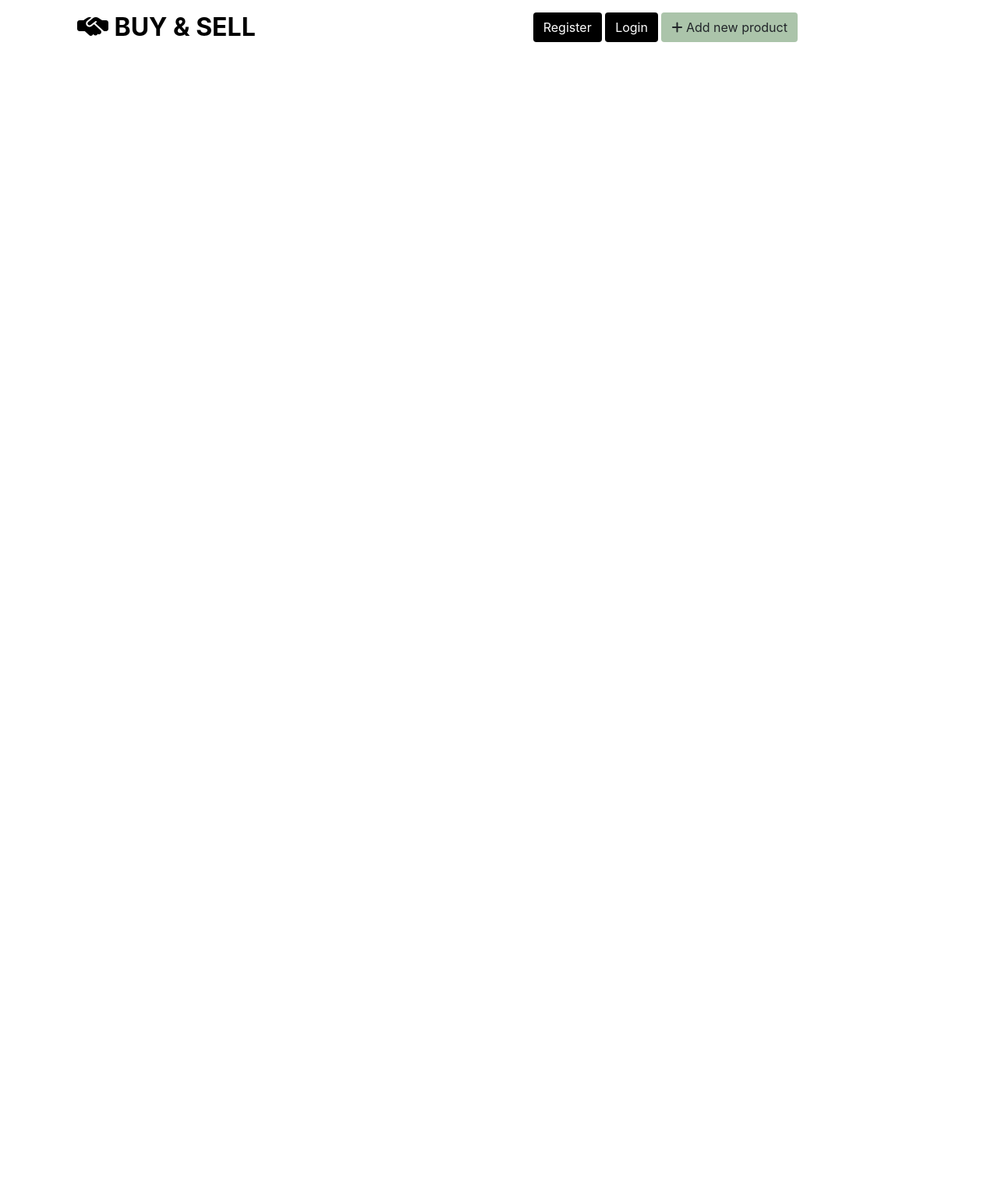
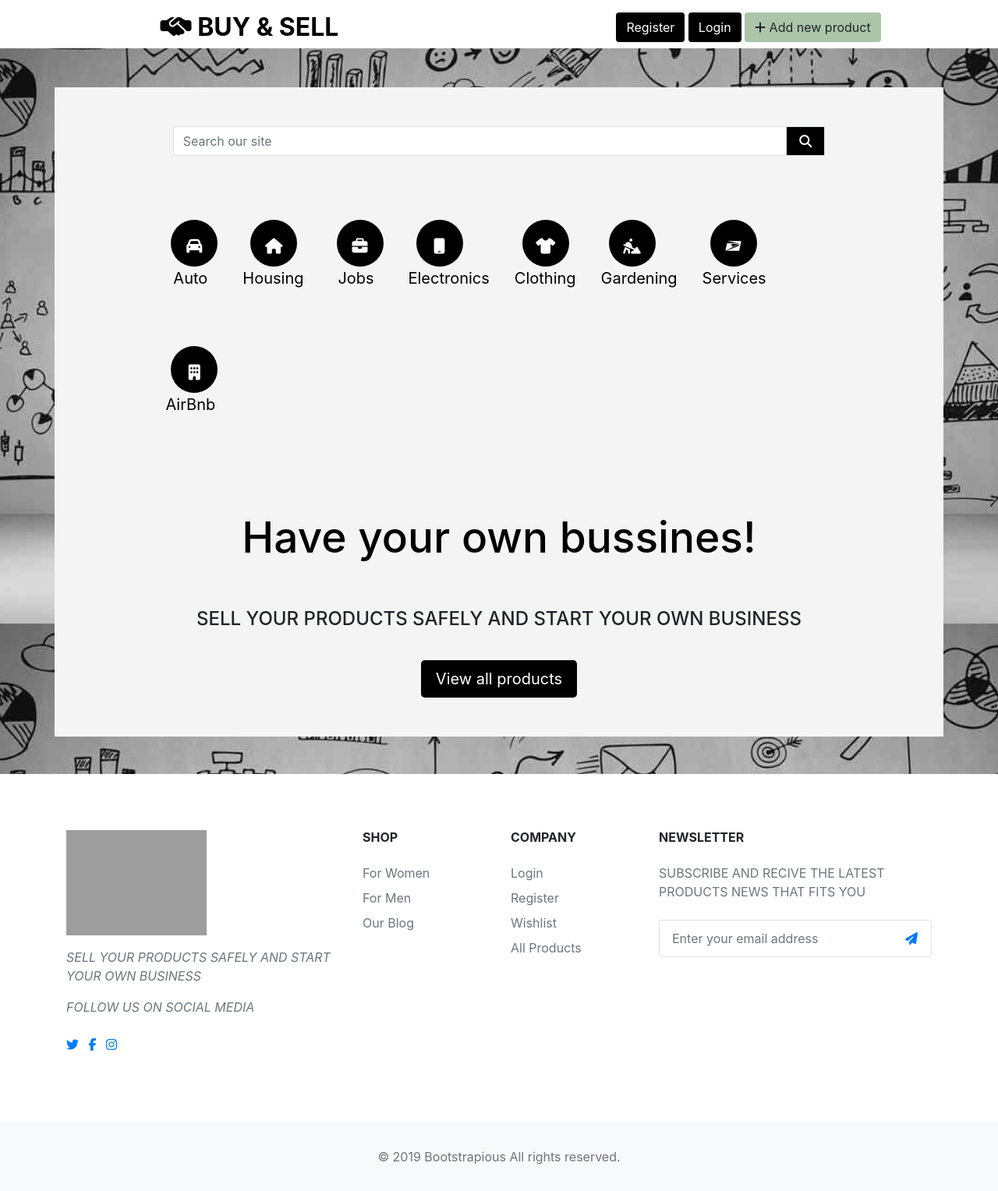
Before and after one commit to MihaiElisei/BuyAndSell, a Django app: page / in a window 1280 px wide. Shown: the whole page at 78% size. Before the commit the page ends 54 px from the top, so only its background shows below. Run offline with Django 3.2, Linux system fonts and the light colour scheme; some libraries are stand-ins or nearby versions; grey boxes are pictures that could not be loaded.

Commit message:
added main nav footer and styles

```diff
--- a/b_and_s/urls.py
+++ b/b_and_s/urls.py
@@ -1,9 +1,11 @@
 from django.contrib import admin
 from django.urls import path, include
+from django.conf import settings
+from django.conf.urls.static import static
 
 urlpatterns = [
     path('admin/', admin.site.urls),
     path('accounts/', include('allauth.urls')),
     path('', include('home.urls')),
 
-]
+] + static(settings.MEDIA_URL, document_root=settings.MEDIA_ROOT)
--- a/home/templates/home/index.html
+++ b/home/templates/home/index.html
@@ -1,17 +1,22 @@
 {% extends "base.html" %}
 {% load static %}
 
-{% block page_header %}
-    <div class="container header-container">
+
+
+{% block content %}
+    <div class="container main-page  mb-5" style="background-color: #f4f4f4;">
+        <div class="row" >
+            <div class="col-12 col-lg-10 mx-auto text-center" >
+                <div>
+                    <h2 class="main-page-title">Have your own bussines!</h2>
+                    <h4 class="uppercase">sell your products safely and start your own business</h4>
+                </div>
+            </div>
+        </div>
         <div class="row">
-
+            <div class="mx-auto col-12 col-lg-8">
+                <a href="" class="btn btn-lg btn-all-products">View all products</a>
+            </div>
         </div>
     </div>
 {% endblock %}
-
-
-{% block content %}
-    <div class="container h-100">
-
-    </div>
-{% endblock %}
--- a/static/css/base.css
+++ b/static/css/base.css
@@ -1,5 +1,11 @@
 html{
     height: 100%;
+}
+body{
+    /* min-height: 100vh; */
+    background: url('/media/hero-image.jpg') no-repeat left  fixed;
+    background-size: cover;
+
 }
 
 /* from Bulma */
@@ -11,8 +17,13 @@ html{
     width: 1.5rem;
 }
 
+.uppercase {
+    text-transform: uppercase;
+}
+
 .logo-font {
     text-transform: uppercase;
+    color: #fff;
 }
 
 
@@ -20,6 +31,7 @@ html{
     background: black;
     color: white;
 }
+
 
 
 .btn-black:hover,
@@ -42,3 +54,118 @@ html{
     text-decoration: underline;
     color: #675D50;
 }
+
+.menu-item a{
+    text-decoration: none;
+    padding: 10px;
+
+}
+
+.menu-item a i {
+    width: 60px;
+    height: 60px;
+    padding: 30px 0;
+    border-radius: 50%;
+    font-size: 20px;
+    line-height: 7px;
+    text-align: center;
+    color: #fff;
+    background: #000;
+    transition: all 0.35s ease-in-out;
+    -moz-transition: all 0.35s ease-in-out;
+    -webkit-transition: all 0.35s ease-in-out;
+    -o-transition: all 0.35s ease-in-out;
+}
+
+.menu-item a i:hover{
+    color: #F3DEBA;
+}
+
+.nav-item{
+    color: #000;
+    font-size: 20px;
+
+}
+
+.main-page-title{
+    font-size: 55px;
+    color: #000;
+    padding: 50px;
+}
+
+.btn-all-products{
+    display: block;
+    margin: 0 auto;
+    width: 200px;
+    background-color: #000;
+    color: #fff;
+    margin-bottom: 50px;
+    margin-top: 30px;
+}
+
+.btn-all-products:hover{
+    border: 1px solid #000;
+    background-color: #fff;
+    color: #000;
+}
+/*--------------------------------------------Footer*/
+
+.footer-basic {
+    padding:40px 0;
+    background-color:#ffffff;
+    color:#4b4c4d;
+  }
+
+  .footer-basic ul {
+    padding:0;
+    list-style:none;
+    text-align:center;
+    font-size:18px;
+    line-height:1.6;
+    margin-bottom:0;
+  }
+
+  .footer-basic li {
+    padding:0 10px;
+  }
+
+  .footer-basic ul a {
+    color:inherit;
+    text-decoration:none;
+    opacity:0.8;
+  }
+
+  .footer-basic ul a:hover {
+    opacity:1;
+  }
+
+  .footer-basic .social {
+    text-align:center;
+    padding-bottom:25px;
+  }
+
+  .footer-basic .social > a {
+    font-size:24px;
+    width:40px;
+    height:40px;
+    line-height:40px;
+    display:inline-block;
+    text-align:center;
+    border-radius:50%;
+    border:1px solid #ccc;
+    margin:0 8px;
+    color:inherit;
+    opacity:0.75;
+  }
+
+  .footer-basic .social > a:hover {
+    opacity:0.9;
+  }
+
+  .footer-basic .copyright {
+    margin-top:15px;
+    text-align:center;
+    font-size:13px;
+    color:#aaa;
+    margin-bottom:0;
+  }
--- a/templates/base.html
+++ b/templates/base.html
@@ -34,18 +34,17 @@
 
     <title>B&S {% block extra_title %}{% endblock %}</title>
   <body>
-    <header class="container-fluid fixed-top">
-      <div id="topnav" class="row bg-white pt-lg-2 d-flex">
-        <div class="col-12 col-lg-4 my-auto py-1 py-lg-0 text-center" >
+    <header class="container-fluid">
+      <div class="row pt-lg-2 d-flex  bg-white">
+        <div class="col-12 col-lg-6 my-auto py-1 py-lg-0 text-center" >
             <a href="{% url 'home' %}" class="nav-link">
-                <h2 class="logo-font text-black my-0"><strong><i class="fas fa-handshake-alt"></i>&nbsp;Buy & Sell</strong></h2>
+                <h2 class="logo-font my-0 text-black"><strong><i class="fas fa-handshake-alt"></i>&nbsp;Buy & Sell</strong></h2>
             </a>
         </div>
-        <div class="col-12 col-lg-8 my-auto py-1 py-lg-0 text-center">
+        <div class="col-12 col-lg-6 my-auto py-1 py-lg-0 text-center">
         {% if request.user.is_authenticated %}
-            {% if request.user.is_superuser %}
-                <a href="" class="btn btn-md">My Products</a>
-            {% endif %}
+            <a href="" class="btn btn-md btn-add-product "><i class="fa-solid fa-plus"></i>&nbsp;Add new product</a>
+            <a href="" class="btn btn-md">My Products</a>
             <a href="" class="btn btn-md">My Profile</a>
             <a href="{% url 'account_logout' %}" class="">Logout</a>
         {% else %}
@@ -54,18 +53,73 @@
             <a href="" class="btn btn-md btn-add-product "><i class="fa-solid fa-plus"></i>&nbsp;Add new product</a>
         {% endif %}
         </div>
+
       </div>
+      {% include 'includes/main-nav.html' %}
     </header>
 
     {% if messages %}
         <div class="message-container"></div>
     {% endif %}
 
-    {% block page_header %}
+
+    {% block content %}
+
     {% endblock %}
 
-    {% block content %}
-    {% endblock %}
+    <!-- Footer -->
+  <footer class="bg-white">
+    <div class="container py-5">
+      <div class="row py-4">
+        <div class="col-lg-4 col-md-6 mb-4 mb-lg-0"><img src="img/logo.png" alt="" width="180" class="mb-3">
+          <p class="font-italic text-muted uppercase">sell your products safely and start your own business</p>
+          <p class="font-italic text-muted uppercase">follow us on social media</p>
+          <ul class="list-inline mt-4">
+            <li class="list-inline-item"><a href="#" target="_blank" title="twitter"><i class="fa fa-twitter"></i></a></li>
+            <li class="list-inline-item"><a href="#" target="_blank" title="facebook"><i class="fa fa-facebook"></i></a></li>
+            <li class="list-inline-item"><a href="#" target="_blank" title="instagram"><i class="fa fa-instagram"></i></a></li>
+          </ul>
+        </div>
+        <div class="col-lg-2 col-md-6 mb-4 mb-lg-0">
+          <h6 class="text-uppercase font-weight-bold mb-4">Shop</h6>
+          <ul class="list-unstyled mb-0">
+            <li class="mb-2"><a href="#" class="text-muted">For Women</a></li>
+            <li class="mb-2"><a href="#" class="text-muted">For Men</a></li>
+            <li class="mb-2"><a href="#" class="text-muted">Our Blog</a></li>
+          </ul>
+        </div>
+        <div class="col-lg-2 col-md-6 mb-4 mb-lg-0">
+          <h6 class="text-uppercase font-weight-bold mb-4">Company</h6>
+          <ul class="list-unstyled mb-0">
+            <li class="mb-2"><a href="#" class="text-muted">Login</a></li>
+            <li class="mb-2"><a href="#" class="text-muted">Register</a></li>
+            <li class="mb-2"><a href="#" class="text-muted">Wishlist</a></li>
+            <li class="mb-2"><a href="#" class="text-muted">All Products</a></li>
+          </ul>
+        </div>
+        <div class="col-lg-4 col-md-6 mb-lg-0">
+          <h6 class="text-uppercase font-weight-bold mb-4">Newsletter</h6>
+          <p class="text-muted mb-4 uppercase">Subscribe and recive the latest products news that fits you</p>
+          <div class="p-1 rounded border">
+            <div class="input-group">
+              <input type="email" placeholder="Enter your email address" aria-describedby="button-addon1" class="form-control border-0 shadow-0">
+              <div class="input-group-append">
+                <button id="button-addon1" type="submit" class="btn btn-link"><i class="fa fa-paper-plane"></i></button>
+              </div>
+            </div>
+          </div>
+        </div>
+      </div>
+    </div>
+
+    <!-- Copyrights -->
+    <div class="bg-light py-4">
+      <div class="container text-center">
+        <p class="text-muted mb-0 py-2">© 2019 Bootstrapious All rights reserved.</p>
+      </div>
+    </div>
+  </footer>
+  <!-- End -->
 
     {% block postloadjs %}
     {% endblock %}
--- /dev/null
+++ b/templates/includes/main-nav.html
@@ -0,0 +1,72 @@
+<div class="container main-nav" style="background-color: #f4f4f4; margin-top: 50px;">
+    <div class="row" style="padding: 50px; ">
+       <div class="mx-auto col-12 col-lg-10">
+        <form method="GET" action="" >
+            <div class="input-group w-100">
+                <input class="form-control border border-black rounded-0" type="text" name="q" placeholder="Search our site">
+                <div class="input-group-append">
+                    <button class="form-control btn btn-black border border-black rounded-0" type="submit">
+                        <span class="icon">
+                            <i class="fas fa-search"></i>
+                        </span>
+                    </button>
+                </div>
+            </div>
+        </form>
+       </div>
+    </div>
+    <div class="row p-3" >
+        <div class="mx-auto col-12 col-lg-10">
+            <div class="d-flex" style="flex-wrap: wrap;">
+                <div class="p-3 menu-item">
+                    <a href="">
+                        <i class="fas fa-car"></i>
+                        <p class="text-center nav-item">Auto</p>
+                    </a>
+                </div>
+                <div class="p-3 menu-item">
+                    <a href="">
+                        <i class="fas fa-house"></i>
+                        <p class="text-center nav-item">Housing</p>
+                    </a>
+                </div>
+                <div  class="p-3 menu-item">
+                    <a href="">
+                        <i class="fas fa-briefcase"></i>
+                        <p class="text-center nav-item">Jobs</p>
+                    </a>
+                </div>
+                <div  class="p-3 menu-item">
+                    <a href="">
+                        <i class="fas fa-mobile"></i>
+                        <p class="text-center nav-item">Electronics</p>
+                    </a>
+                </div>
+                <div  class="p-3 menu-item">
+                    <a href="">
+                        <i class="fas fa-tshirt"></i>
+                        <p class="text-center nav-item">Clothing</p>
+                    </a>
+                </div>
+                <div  class="p-3 menu-item">
+                    <a href="">
+                        <i class="fas fa-digging"></i>
+                        <p class="text-center nav-item">Gardening</p>
+                    </a>
+                </div>
+                <div  class="p-3 menu-item">
+                    <a href="">
+                        <i class="fab fa-usps"></i>
+                        <p class="text-center nav-item">Services</p>
+                    </a>
+                </div>
+                <div  class="p-3 menu-item">
+                    <a href="">
+                        <i class="fas fa-building"></i>
+                        <p class="text-center nav-item">AirBnb</p>
+                    </a>
+                </div>
+            </div>
+        </div>
+    </div>
+</div>
```
Also changed, not shown: db.sqlite3, media/hero-image.jpg (added).
